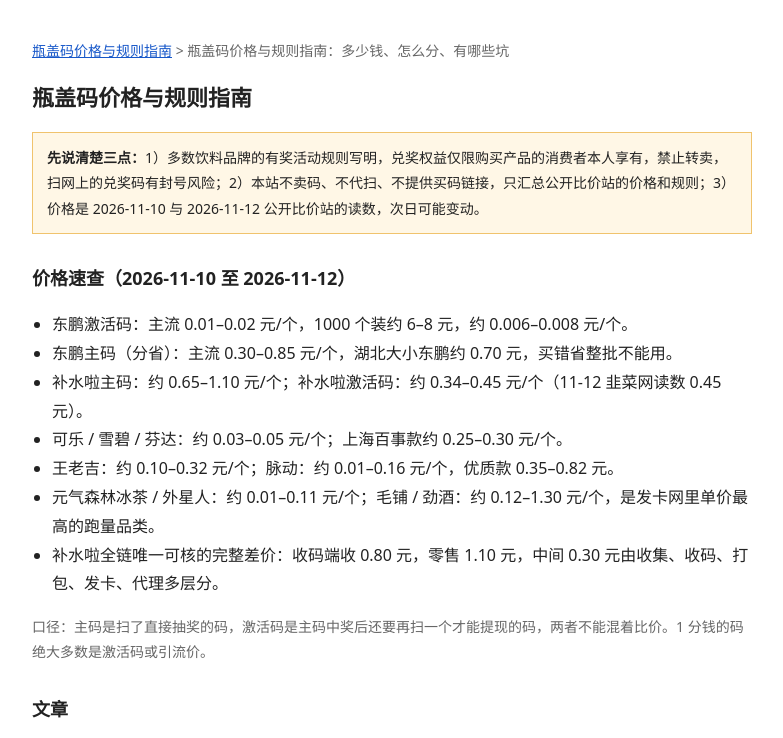
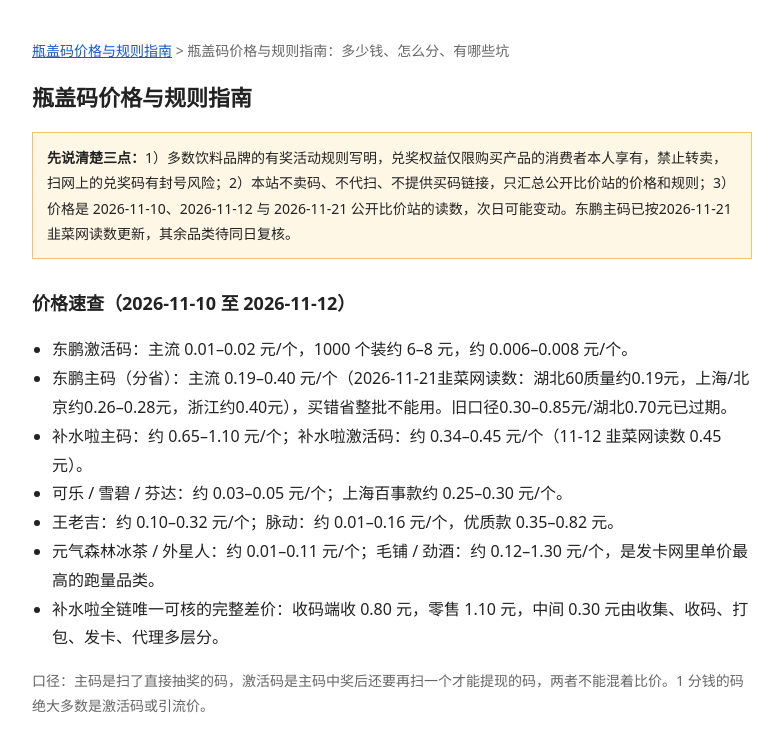
Before and after one commit to xwdeshenghuo/bottle-cap-guide, a plain HTML site: page index.html in a window 1280 px wide. Shown: the top 738 px of the page, without its empty margins (248-1031 px from the left). Drawn offline with Linux system fonts and the light colour scheme.

Commit message:
更新东鹏主码价为2026-11-21韭菜网读数0.19-0.40元，加robots.txt与llms.txt放行AI搜索爬虫

```diff
--- a/index.html
+++ b/index.html
@@ -10,11 +10,11 @@
 <body>
 <p class="note"><a href="index.html">瓶盖码价格与规则指南</a> &gt; 瓶盖码价格与规则指南：多少钱、怎么分、有哪些坑</p>
 <h1>瓶盖码价格与规则指南</h1>
-<div class="warn"><b>先说清楚三点：</b>1）多数饮料品牌的有奖活动规则写明，兑奖权益仅限购买产品的消费者本人享有，禁止转卖，扫网上的兑奖码有封号风险；2）本站不卖码、不代扫、不提供买码链接，只汇总公开比价站的价格和规则；3）价格是 2026-11-10 与 2026-11-12 公开比价站的读数，次日可能变动。</div>
+<div class="warn"><b>先说清楚三点：</b>1）多数饮料品牌的有奖活动规则写明，兑奖权益仅限购买产品的消费者本人享有，禁止转卖，扫网上的兑奖码有封号风险；2）本站不卖码、不代扫、不提供买码链接，只汇总公开比价站的价格和规则；3）价格是 2026-11-10、2026-11-12 与 2026-11-21 公开比价站的读数，次日可能变动。东鹏主码已按2026-11-21韭菜网读数更新，其余品类待同日复核。</div>
 <h2>价格速查（2026-11-10 至 2026-11-12）</h2>
 <ul>
 <li>东鹏激活码：主流 0.01–0.02 元/个，1000 个装约 6–8 元，约 0.006–0.008 元/个。</li>
-<li>东鹏主码（分省）：主流 0.30–0.85 元/个，湖北大小东鹏约 0.70 元，买错省整批不能用。</li>
+<li>东鹏主码（分省）：主流 0.19–0.40 元/个（2026-11-21韭菜网读数：湖北60质量约0.19元，上海/北京约0.26–0.28元，浙江约0.40元），买错省整批不能用。旧口径0.30–0.85元/湖北0.70元已过期。</li>
 <li>补水啦主码：约 0.65–1.10 元/个；补水啦激活码：约 0.34–0.45 元/个（11-12 韭菜网读数 0.45 元）。</li>
 <li>可乐 / 雪碧 / 芬达：约 0.03–0.05 元/个；上海百事款约 0.25–0.30 元/个。</li>
 <li>王老吉：约 0.10–0.32 元/个；脉动：约 0.01–0.16 元/个，优质款 0.35–0.82 元。</li>
--- a/sitemap.xml
+++ b/sitemap.xml
@@ -1,6 +1,6 @@
 <?xml version="1.0" encoding="UTF-8"?>
 <urlset xmlns="http://www.sitemaps.org/schemas/sitemap/0.9">
-  <url><loc>https://xwdeshenghuo.github.io/bottle-cap-guide/</loc><lastmod>2026-11-17</lastmod><priority>1.0</priority></url>
+  <url><loc>https://xwdeshenghuo.github.io/bottle-cap-guide/</loc><lastmod>2026-11-21</lastmod><priority>1.0</priority></url>
   <url><loc>https://xwdeshenghuo.github.io/bottle-cap-guide/dongpeng-main.html</loc><lastmod>2026-11-17</lastmod><priority>0.6</priority></url>
   <url><loc>https://xwdeshenghuo.github.io/bottle-cap-guide/dongpeng-activation.html</loc><lastmod>2026-11-17</lastmod><priority>0.6</priority></url>
   <url><loc>https://xwdeshenghuo.github.io/bottle-cap-guide/bushui.html</loc><lastmod>2026-11-17</lastmod><priority>0.6</priority></url>
```
Also changed, not shown: llms.txt (added), robots.txt (added).
